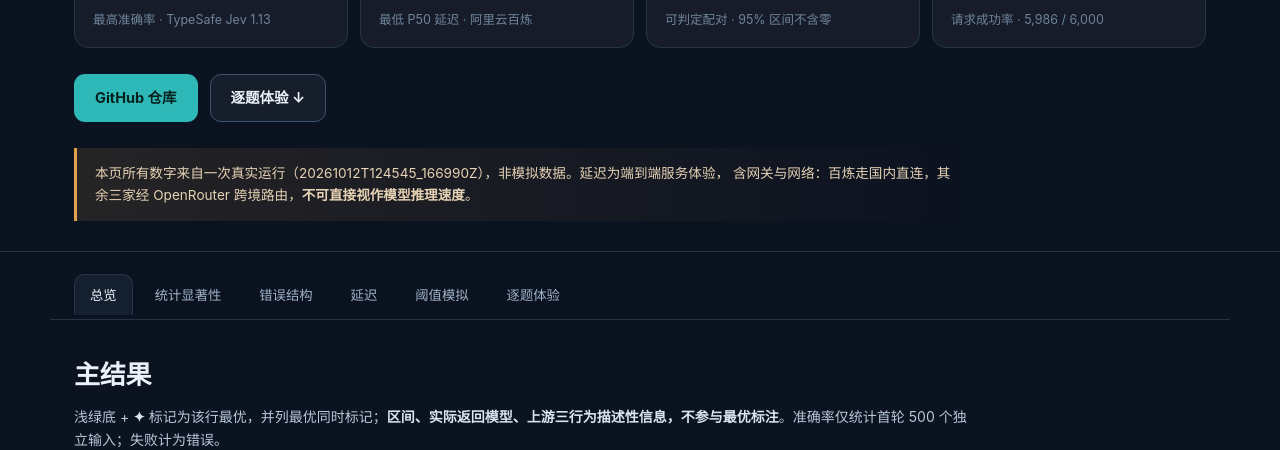
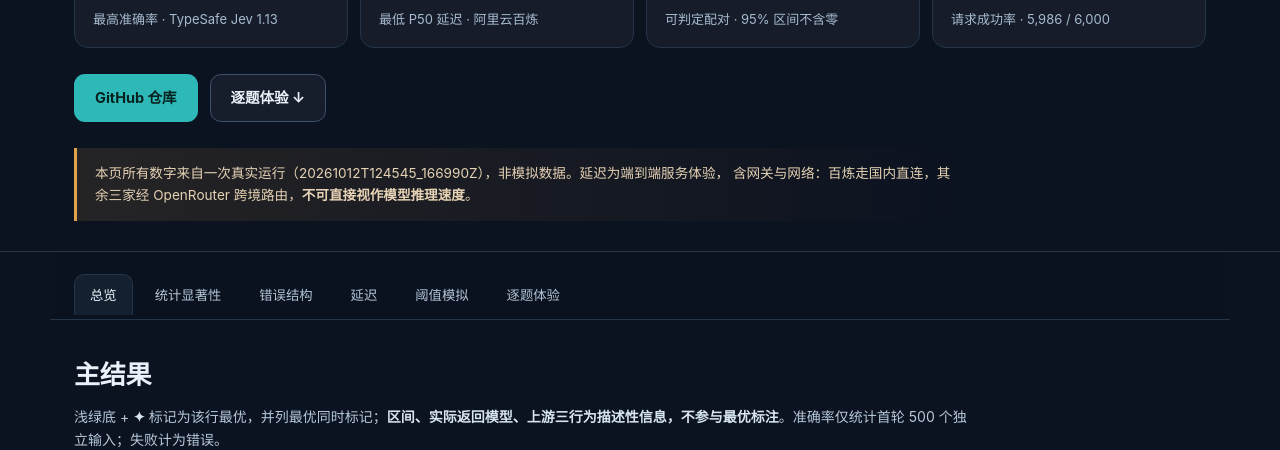
Before and after one commit to wangxingweiwxw/decision, a plain HTML site: page site/index.html in a window 1280 px wide. Shown: the part 355-805 px from the top of the page. Drawn offline with Linux system fonts and the light colour scheme.

Commit message:
提升站点次要文字对比度（KPI 副标注与未选中 Tab）

```diff
--- a/site/assets/style.css
+++ b/site/assets/style.css
@@ -30,7 +30,7 @@ code{font-family:var(--mono);font-size:.88em;color:var(--dim)}
 .hero-stats .s{flex:1 1 180px;background:rgba(255,255,255,.045);border:1px solid var(--line);
   border-radius:14px;padding:16px 18px}
 .hero-stats .s b{display:block;font-size:26px;font-weight:800;letter-spacing:-.01em}
-.hero-stats .s span{font-size:12.5px;color:var(--faint)}
+.hero-stats .s span{font-size:13px;color:#a7bbcf}
 .hero-links{display:flex;gap:12px;margin:26px 0 0;flex-wrap:wrap}
 .btn{display:inline-block;padding:11px 20px;border-radius:11px;background:var(--teal);color:#05221f;
   font-weight:700;text-decoration:none;font-size:14.5px;border:1px solid transparent;cursor:pointer}
@@ -43,7 +43,7 @@ code{font-family:var(--mono);font-size:.88em;color:var(--dim)}
 /* tabs */
 .tabs{display:flex;gap:6px;flex-wrap:wrap;padding-top:22px;padding-bottom:4px;position:sticky;top:0;
   background:rgba(11,18,32,.92);backdrop-filter:blur(8px);z-index:20;border-bottom:1px solid var(--line)}
-.tabs button{appearance:none;border:1px solid transparent;background:transparent;color:var(--dim);
+.tabs button{appearance:none;border:1px solid transparent;background:transparent;color:#b3c5d6;
   padding:10px 15px;border-radius:10px 10px 0 0;font:600 14.5px/1 inherit;cursor:pointer}
 .tabs button:hover{color:var(--fg)}
 .tabs button.on{color:var(--fg);background:var(--card);border-color:var(--line);border-bottom-color:var(--card)}
```
